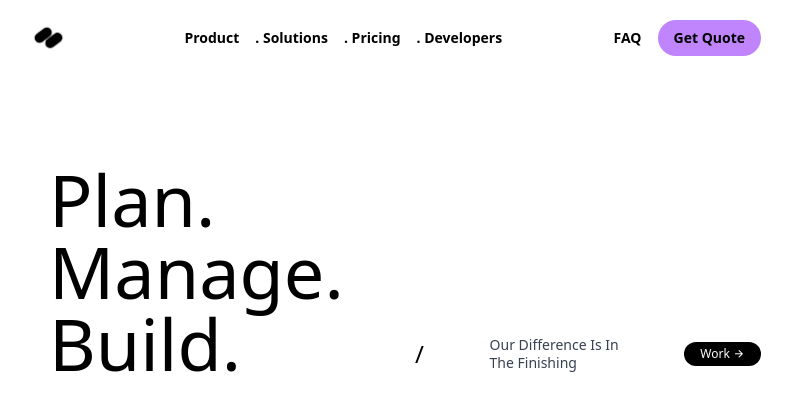
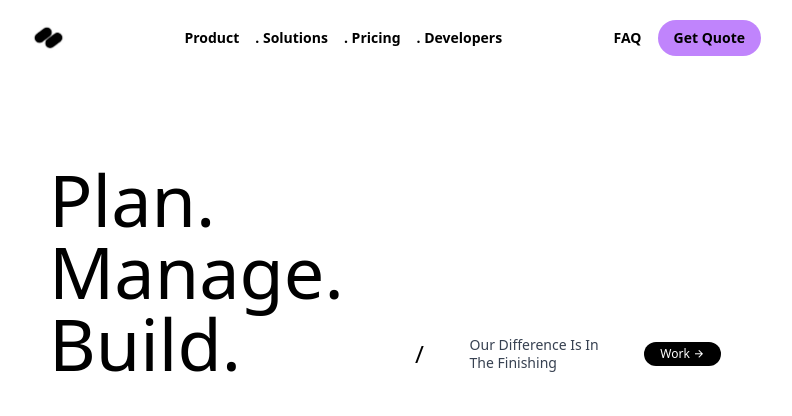
Before and after one commit to Vargos98/Basics-start, a plain HTML site: page index.html in a window 1280 px wide. Shown: the top 416 px of the page, without its empty margins (247-1039 px from the left). Drawn offline with nearby package versions, Linux system fonts and the light colour scheme; grey boxes are pictures that could not be loaded.

Commit message:
Update index.html

```diff
--- a/index.html
+++ b/index.html
@@ -77,7 +77,7 @@
           Our Difference Is In <br>
           The Finishing
         </p>
-        <p class="px-5 py-2 sm:px-4 sm:py-1 text-xl sm:text-xs rounded-full  bg-black text-white cursor-pointer hover:bg-zinc-700 hover:scale-110 transition duration-300 ease-in-out flex-nowrap">
+        <p class="px-5 py-2 sm:mr-10 sm:px-4 sm:py-1 text-xl sm:text-xs rounded-full  bg-black text-white cursor-pointer hover:bg-zinc-700 hover:scale-110 transition duration-300 ease-in-out flex-nowrap">
           Work <i class="ri-arrow-right-line"></i>
         </p>
       </div>
```
